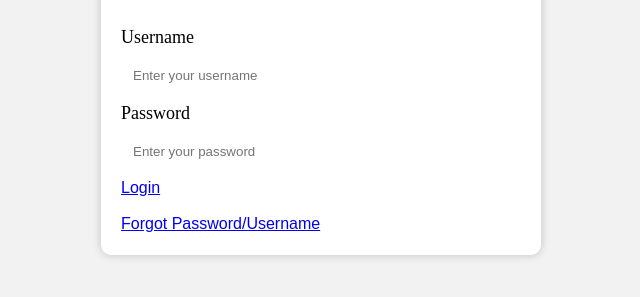
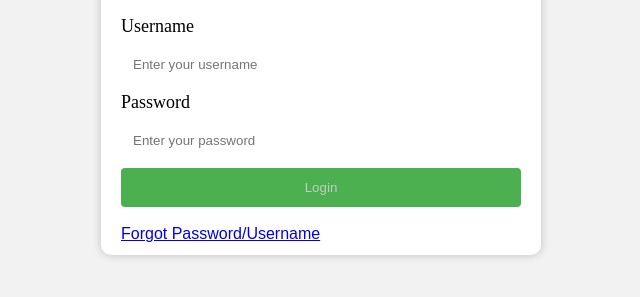
Before and after one commit to HansrajPawar/Web-Development, a plain HTML site: page Login.html in a window 1280 px wide. Shown: the part 385-682 px from the top of the page, without its empty margins (319-959 px from the left). Drawn offline with Linux system fonts and the light colour scheme.

Commit message:
Button added  to login.html

```diff
--- a/Login.html
+++ b/Login.html
@@ -16,9 +16,9 @@
         <label for="password">Password</label>
         <input type="password" id="password" name="password" placeholder="Enter your password" required>
 
-        <!-- <button type="submit">Login</button><br><br> -->
-        <a href="Dashboard.html" >Login</a><br><br>
-			<a href="forgot.html" >Forgot Password/Username </a><br><br>
+        <button type="submit">Login</button><br><br>
+	<a href="forgot.html" >Forgot Password/Username </a><br><br>
+
       </form>
   </body>
 </html>
```
